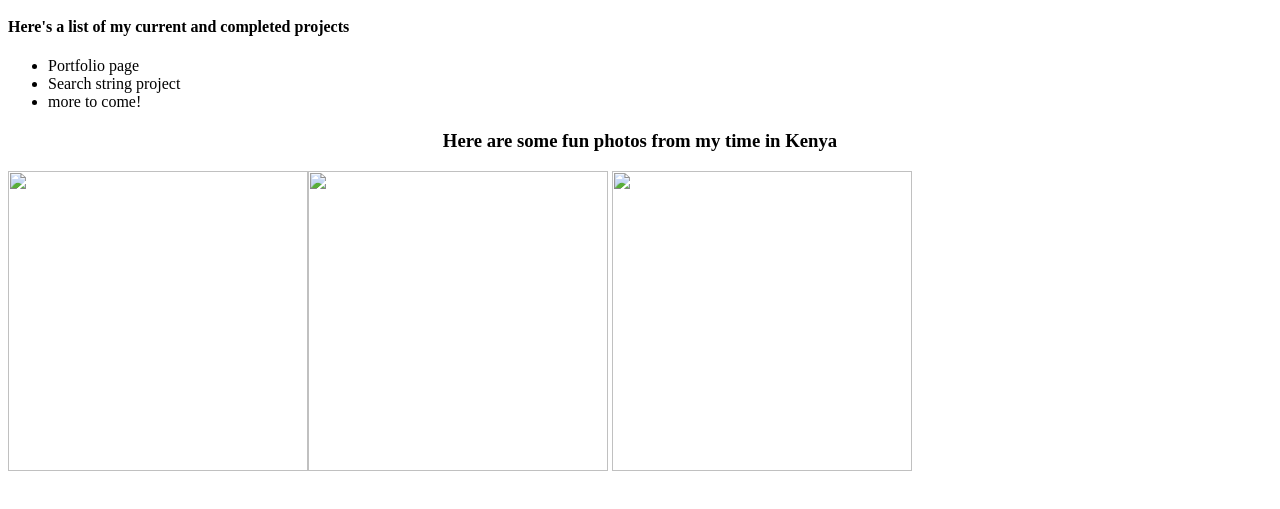
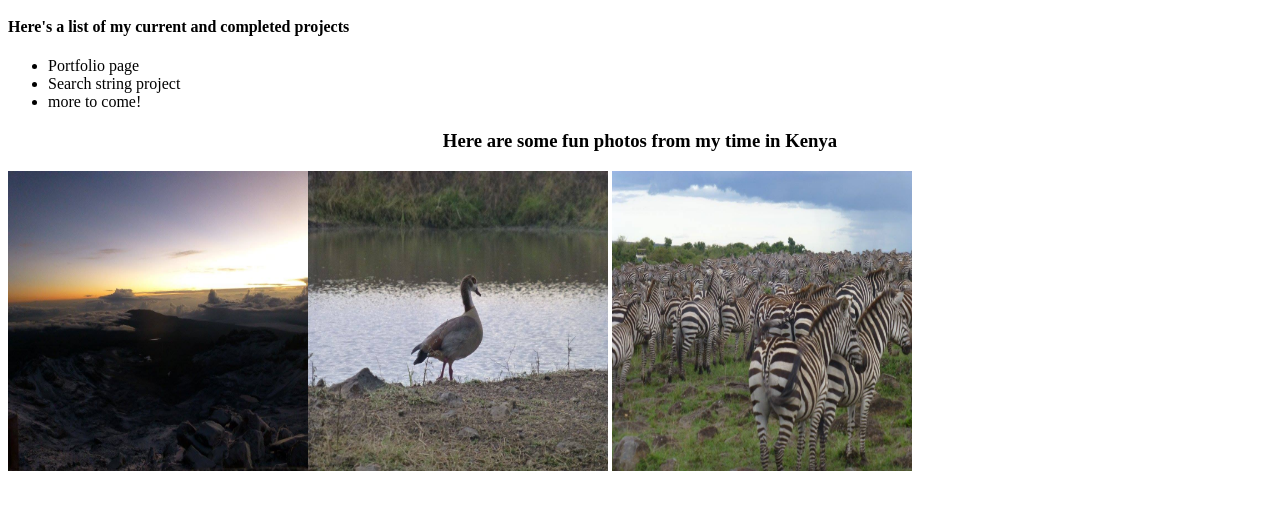
Before and after one commit to sfreeman94/sfreeman94.github.io, a plain HTML site: page index.html in a window 1280 px wide. Shown: the part 105-614 px from the top of the page. Drawn offline with Linux system fonts and the light colour scheme.

Commit message:
Update index.html
Link to images

```diff
--- a/index.html
+++ b/index.html
@@ -21,8 +21,8 @@
   </main>
   <footer class="footer">
     <h3>Here are some fun photos from my time in Kenya</h3>
-    <img src="./resources/images/mt_photo.jpg"><img src="./resources/images/eg_goose.jpg">
-    <img src="./resources/images/zebras.jpg">
+    <img src="mt_photo.jpg"><img src="eg_goose.jpg">
+    <img src="zebras.jpg">
   </footer>
 
 </body>
```
